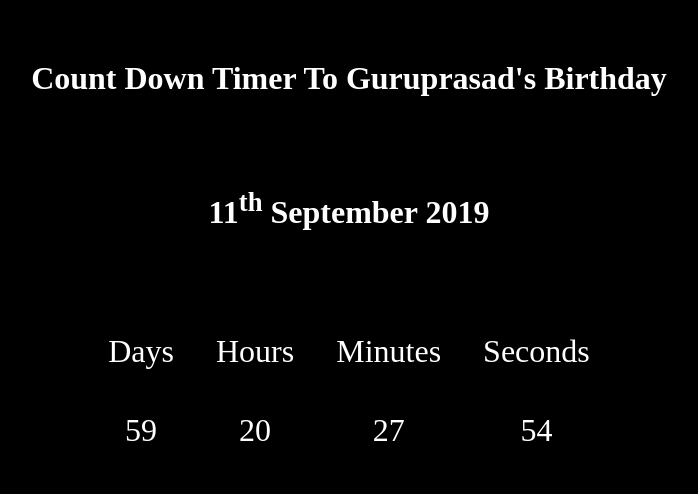
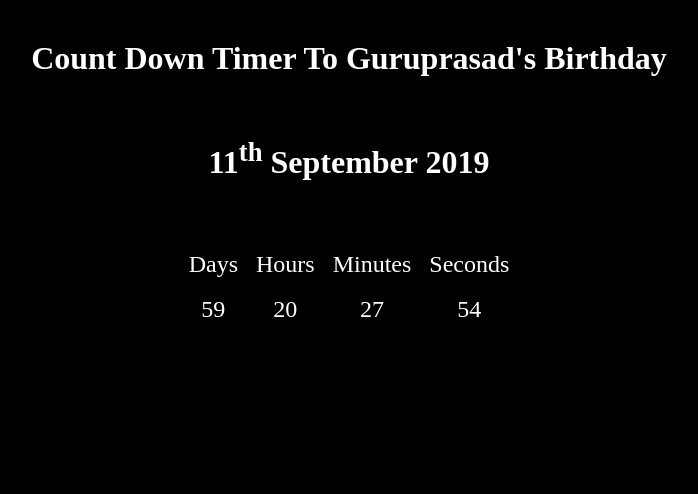
Before and after one commit to urguru/my-birthday-countdown-timer-js, a plain HTML site: page index.html in a window 1280 px wide. Shown: the whole page, without its empty margins (291-989 px from the left). Drawn offline with Linux system fonts and the light colour scheme.

Commit message:
Changed some sizes

```diff
--- a/style.css
+++ b/style.css
@@ -1,17 +1,17 @@
-body{
-    color: white;
-    background: black;
-    text-align: center;
+body {
+  color: white;
+  background: black;
+  text-align: center;
 }
-table{
-    margin:20px auto;
-    padding: 20px;
+table {
+  margin: 20px auto;
+  padding: 20px;
 }
-td{
-    padding: 20px;
-    font-size: 2rem;
+td {
+  padding: 8px;
+  font-size: 1.5rem;
 }
-h1{
-    margin:30px 20px;
-    padding: 30px;
+h1 {
+  margin: 20px 10px;
+  padding: 20px;
 }
```
